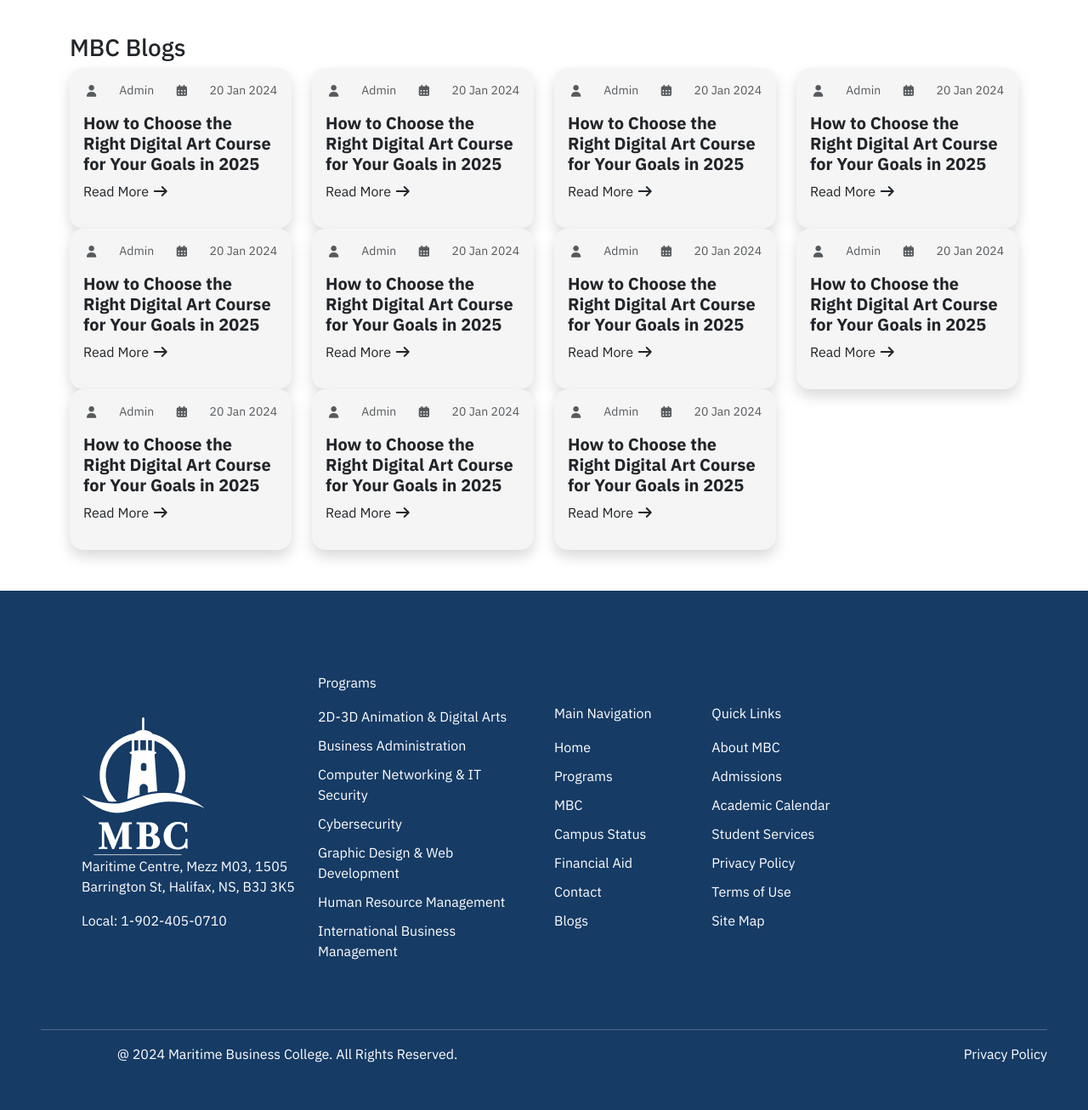
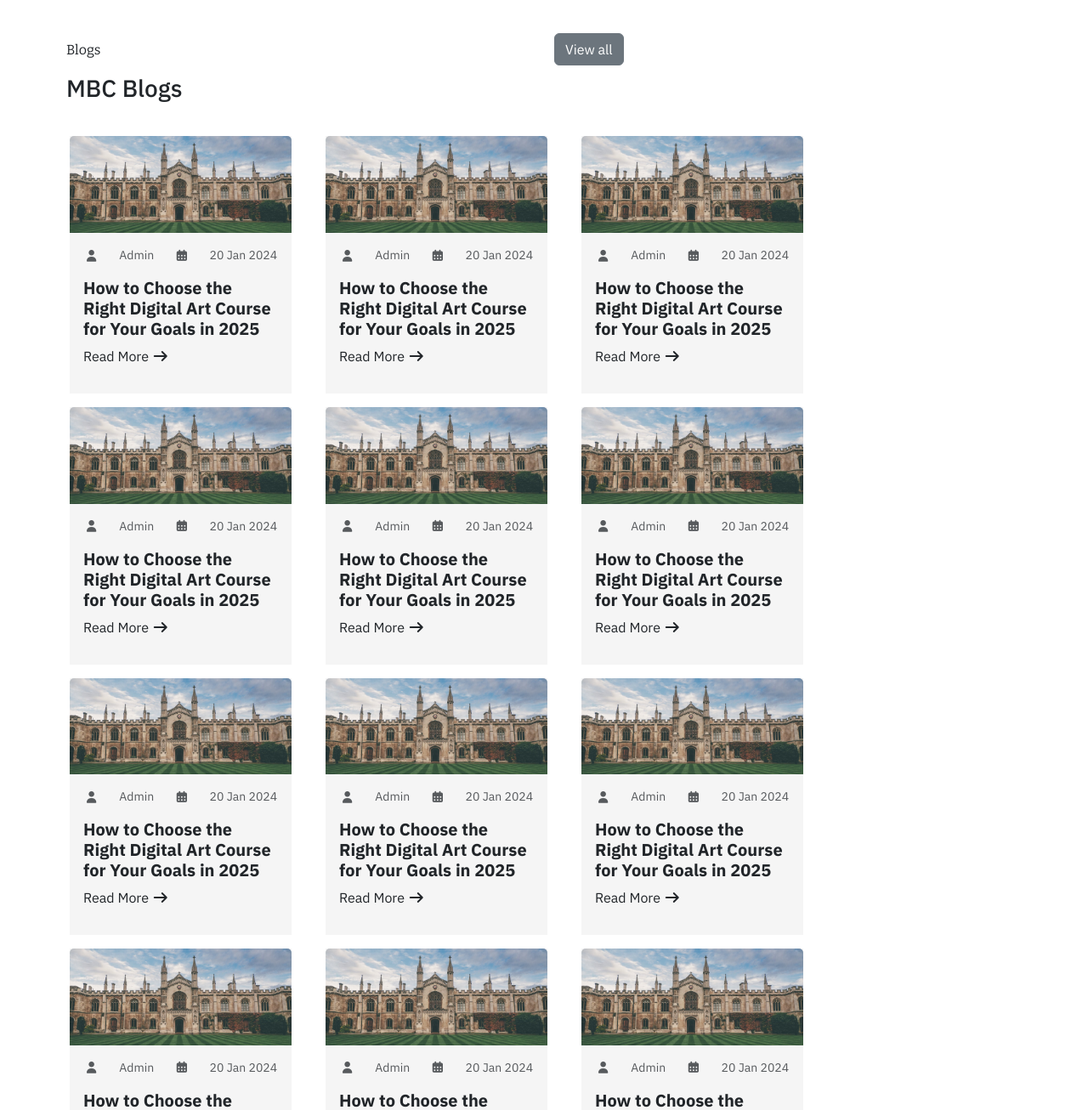
Before and after one commit to manojpanta1230/Maritime, a plain HTML site: page pages/blog.html in a window 1280 px wide. Shown: the part 571-1877 px from the top of the page at 85% size. Drawn offline with nearby package versions, Linux system fonts and the light colour scheme; files whose address does not match are found by name.

Commit message:
Enhance responsive design and layout adjustments across multiple pages

```diff
--- a/index.scss
+++ b/index.scss
@@ -157,3 +157,8 @@ footer{
         margin: 0 auto;
     }
 }
+@media (max-width:576px) {
+    .simple h2{
+        font-size: $fixed_gap - 8 ;
+    }
+}
--- a/pages/blog.html
+++ b/pages/blog.html
@@ -60,14 +60,14 @@
     </div>
 
     <!--Header-->
-    <nav>
-        <div class="row p-3">
-            <div class="col-5">
+    <nav class="p-3">
+        <div class="row ">
+            <div class="col-md-5">
                 <div class="logo text-center">
                     <img src="../images/logo.png" alt="Maritime Business Logo">
                 </div>
             </div>
-            <div class="col-7  mt-3 ">
+            <div class="col-md-7  mt-3 ">
                 <ul class="nav-links d-flex justify-content-center align-items-center">
                     <li><a href="#">Home</a></li>
                     <li><a href="#">Programs</a></li>
@@ -129,21 +129,24 @@
 </nav>
     <div class="about-us position-relative simple">
         <img src="../images/aboutus.png" alt="" class="w-100">
-        <h2 class="position-absolute text-light bottom-0">Blog</h2>
+        <h2 class="position-absolute text-light bottom-0 p-5">Blog</h2>
     </div>
    <div class="blog-section p-5">
         <div class="container">
-            <div class="row">
-                <div class="col-md-6 simple">
-
+            <div class="row ">
+                <div class="col-md-6 simple p-2">
+                    <p>Blogs</p>
                     <h3>MBC Blogs</h3>
                 </div>
+                <div class="col-md-6 text-start simple ">
 
+                    <div class="btn btn-secondary">View all</div>
                 </div>
-            <div class="row">
+            </div>
+            <div class="row gap-3 mt-4">
                 <div class="col-md-3">
-                    <div class="card shadow rounded-4 border-0 p-0" style="max-width: 350px;">
-                        <img src="../images//college.png" class="card-img-top rounded-top-4" alt="">
+                    <div class="card  border-0 p-0" style="max-width: 350px;">
+                        <img src="../images/college.png" class="card-img-top " alt="">
 
                         <div class="card-body">
                             <div class="d-flex justify-content-center align-items-center mb-3 text-muted small gap-4">
@@ -160,8 +163,8 @@
                     </div>
                 </div>
                  <div class="col-md-3">
-                    <div class="card shadow rounded-4 border-0 p-0" style="max-width: 350px;">
-                        <img src="../images//college.png" class="card-img-top rounded-top-4" alt="">
+                    <div class="card  border-0 p-0" style="max-width: 350px;">
+                        <img src="../images/college.png" class="card-img-top " alt="">
 
                         <div class="card-body">
                             <div class="d-flex justify-content-center align-items-center mb-3 text-muted small gap-4">
@@ -178,8 +181,8 @@
                     </div>
                 </div>
                  <div class="col-md-3">
-                    <div class="card shadow rounded-4 border-0 p-0" style="max-width: 350px;">
-                        <img src="../images//college.png" class="card-img-top rounded-top-4" alt="">
+                    <div class="card  border-0 p-0" style="max-width: 350px;">
+                        <img src="../images/college.png" class="card-img-top " alt="">
 
                         <div class="card-body">
                             <div class="d-flex justify-content-center align-items-center mb-3 text-muted small gap-4">
@@ -196,8 +199,8 @@
                     </div>
                 </div>
                  <div class="col-md-3">
-                    <div class="card shadow rounded-4 border-0 p-0" style="max-width: 350px;">
-                        <img src="../images//college.png" class="card-img-top rounded-top-4" alt="">
+                    <div class="card  border-0 p-0" style="max-width: 350px;">
+                        <img src="../images/college.png" class="card-img-top " alt="">
 
                         <div class="card-body">
                             <div class="d-flex justify-content-center align-items-center mb-3 text-muted small gap-4">
@@ -214,8 +217,8 @@
                     </div>
                 </div>
                  <div class="col-md-3">
-                    <div class="card shadow rounded-4 border-0 p-0" style="max-width: 350px;">
-                        <img src="../images//college.png" class="card-img-top rounded-top-4" alt="">
+                    <div class="card  border-0 p-0" style="max-width: 350px;">
+                        <img src="../images/college.png" class="card-img-top " alt="">
 
                         <div class="card-body">
                             <div class="d-flex justify-content-center align-items-center mb-3 text-muted small gap-4">
@@ -232,8 +235,8 @@
                     </div>
                 </div>
                  <div class="col-md-3">
-                    <div class="card shadow rounded-4 border-0 p-0" style="max-width: 350px;">
-                        <img src="../images//college.png" class="card-img-top rounded-top-4" alt="">
+                    <div class="card  border-0 p-0" style="max-width: 350px;">
+                        <img src="../images/college.png" class="card-img-top " alt="">
 
                         <div class="card-body">
                             <div class="d-flex justify-content-center align-items-center mb-3 text-muted small gap-4">
@@ -250,8 +253,8 @@
                     </div>
                 </div>
                  <div class="col-md-3">
-                    <div class="card shadow rounded-4 border-0 p-0" style="max-width: 350px;">
-                        <img src="../images//college.png" class="card-img-top rounded-top-4" alt="">
+                    <div class="card  border-0 p-0" style="max-width: 350px;">
+                        <img src="../images/college.png" class="card-img-top " alt="">
 
                         <div class="card-body">
                             <div class="d-flex justify-content-center align-items-center mb-3 text-muted small gap-4">
@@ -268,8 +271,8 @@
                     </div>
                 </div>
                  <div class="col-md-3">
-                    <div class="card shadow rounded-4 border-0 p-0" style="max-width: 350px;">
-                        <img src="../images//college.png" class="card-img-top rounded-top-4" alt="">
+                    <div class="card  border-0 p-0" style="max-width: 350px;">
+                        <img src="../images/college.png" class="card-img-top " alt="">
 
                         <div class="card-body">
                             <div class="d-flex justify-content-center align-items-center mb-3 text-muted small gap-4">
@@ -286,8 +289,27 @@
                     </div>
                 </div>
                  <div class="col-md-3">
-                    <div class="card shadow rounded-4 border-0 p-0" style="max-width: 350px;">
-                        <img src="../images//college.png" class="card-img-top rounded-top-4" alt="">
+                    <div class="card  border-0 p-0" style="max-width: 350px;">
+                        <img src="../images/college.png" class="card-img-top " alt="">
+
+                        <div class="card-body">
+                            <div class="d-flex justify-content-center align-items-center mb-3 text-muted small gap-4">
+                                <i class="fa fa-user "></i><span>Admin</span>
+                                <i class="fa fa-calendar-days "></i><span>20 Jan 2024</span>
+                            </div>
+                            <h5 class="card-title fw-bold mb-2">How to Choose the Right Digital Art Course for Your
+                                Goals in 2025</h5>
+
+                            <p>Read More <i class="fa fa-arrow-right"></i></p>
+
+
+                        </div>
+                    </div>
+                </div>
+
+                <div class="col-md-3">
+                    <div class="card  border-0 p-0" style="max-width: 350px;">
+                        <img src="../images/college.png" class="card-img-top " alt="">
 
                         <div class="card-body">
                             <div class="d-flex justify-content-center align-items-center mb-3 text-muted small gap-4">
@@ -304,8 +326,8 @@
                     </div>
                 </div>
                 <div class="col-md-3">
-                    <div class="card shadow rounded-4 border-0 p-0" style="max-width: 350px;">
-                        <img src="../images//college.png" class="card-img-top rounded-top-4" alt="">
+                    <div class="card  border-0 p-0" style="max-width: 350px;">
+                        <img src="../images/college.png" class="card-img-top " alt="">
 
                         <div class="card-body">
                             <div class="d-flex justify-content-center align-items-center mb-3 text-muted small gap-4">
@@ -322,8 +344,8 @@
                     </div>
                 </div>
                 <div class="col-md-3">
-                    <div class="card shadow rounded-4 border-0 p-0" style="max-width: 350px;">
-                        <img src="../images//college.png" class="card-img-top rounded-top-4" alt="">
+                    <div class="card  border-0 p-0" style="max-width: 350px;">
+                        <img src="../images/college.png" class="card-img-top " alt="">
 
                         <div class="card-body">
                             <div class="d-flex justify-content-center align-items-center mb-3 text-muted small gap-4">
@@ -341,13 +363,38 @@
                 </div>
 
             </div>
+            <script>
+                $('.programs-carousel').owlCarousel({
+                    loop: true,
+                    margin: 10,
+                    responsiveClass: true,
+                    responsive: {
+                        0: {
+                            items: 1,
+                            nav: true
+                        },
+                        600: {
+                            items: 3,
+                            nav: false
+                        },
+                        1000: {
+                            items: 3,
+
+                            loop: true
+                        }
+                    }
+                })
+
+
+
+            </script>
         </div>
 
     </div>
 
         <footer class="p-5">
 
-    <div class="row justify-content-center align-items-center p-5 ">
+    <div class="row justify-content-center align-items-center  ">
         <div class="col-md-3 ">
        <img src="../images//mbc white.png" alt="">
        <p> Maritime Centre, Mezz M03, 1505 Barrington St, Halifax, NS, B3J 3K5</p>
```
Also changed, not shown: pages/aboutus.html (+24 -15 lines), pages/index.html (+30 -23 lines), build/index.css, 1 other file. Lines whose indentation alone changed are shown as unchanged.
